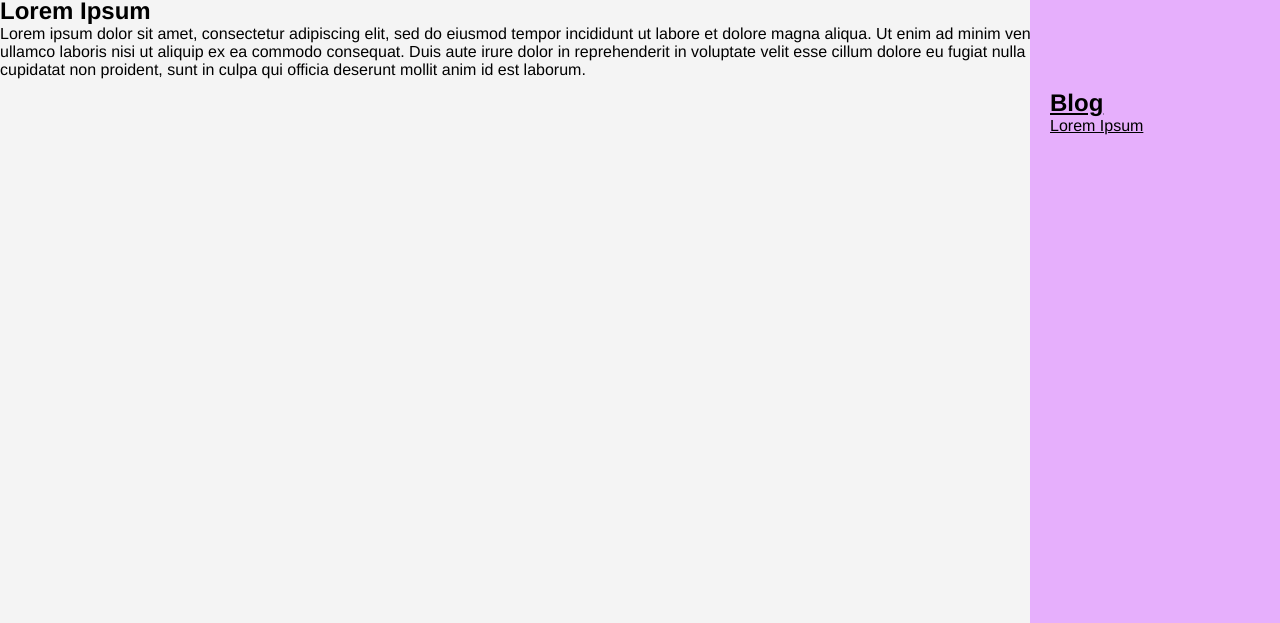
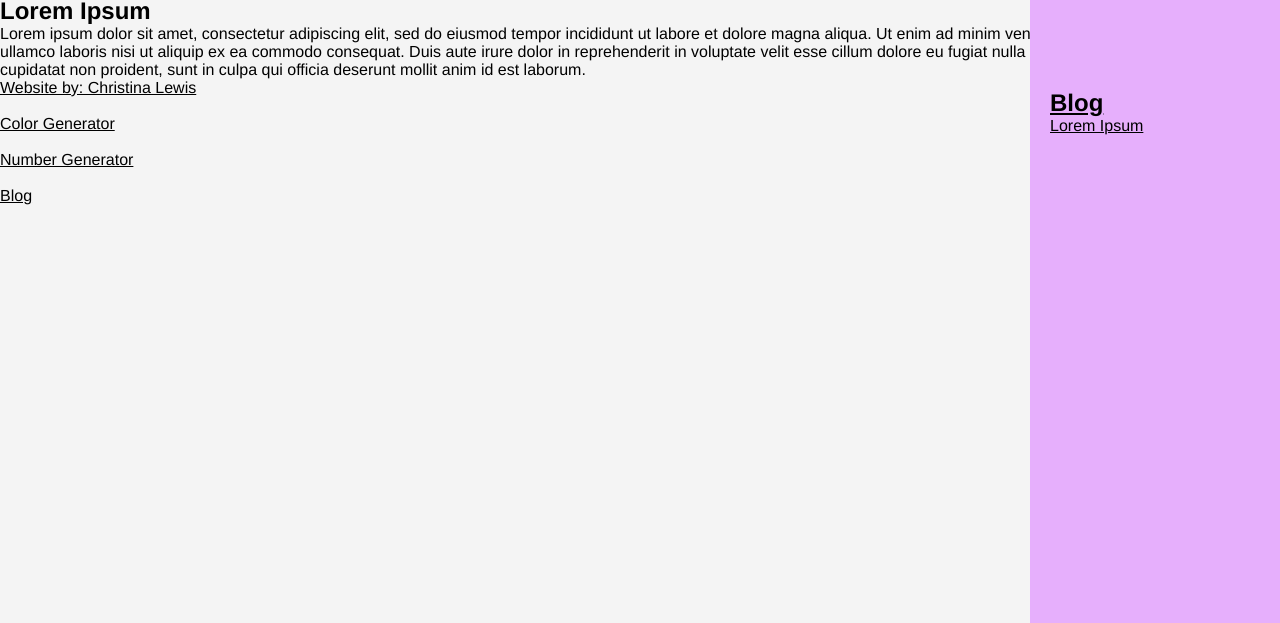
Before and after one commit to christinalewis58/Website, a plain HTML site: page index.html in a window 1280 px wide. Shown: the part 177-800 px from the top of the page. Drawn offline with Linux system fonts and the light colour scheme.

Commit message:
Added footer with navigation links

```diff
--- a/index.html
+++ b/index.html
@@ -52,7 +52,16 @@
             <p>Lorem Ipsum</p>
           </div>
         </div>
+
+
         <script src="number.js"></script>
+        <footer>
+          <p>Website by: Christina Lewis</p><br>
+          <p><a href="watch.html">Color Generator</p><br>
+          <p><a href="index.html">Number Generator</p><br>
+          <p><a href="blog.html">Blog</p><br>
+
+        </footer>
 
     </body>
 </html>
```
Also changed, not shown: blog.html (+6 -0 lines), watch.html (+6 -0 lines).
